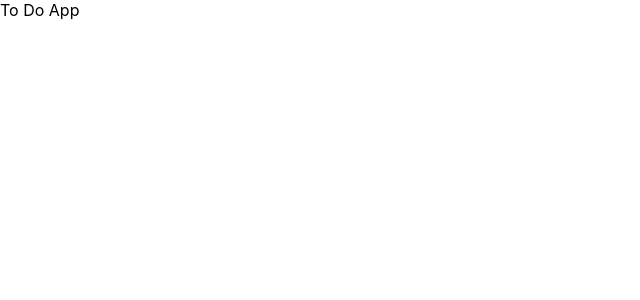
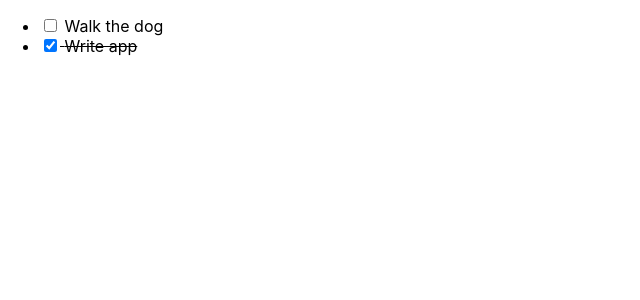
Before and after one commit to DrewBradley/typescript-ideabox, a React (Create React App) app: page / in a window 1280 px wide. Shown: the top 300 px of the page, without its empty margins (0-640 px from the left). Built offline with nearby package versions, Linux system fonts and the light colour scheme.

Commit message:
Add useState to toggle card items.

```diff
--- a/src/components/App.tsx
+++ b/src/components/App.tsx
@@ -1,9 +1,27 @@
-import logo from './logo.svg';
+import React, { useState } from 'react';
+import { Card } from './Card'
 import './App.css';
 
+const initialTodos: Todo[] = [
+  {
+    text: 'Walk the dog',
+    complete: false,
+  },
+  {
+    text: 'Write app',
+    complete: true,
+  },
+];
+
 function App() {
+  const [todos, setTodos] = useState(initialTodos);
   return (
-    <>To Do App</>
+    <>
+    <ul>
+      <Card todo={todos[0]} />
+      <Card todo={todos[1]} />
+    </ul>
+    </>
   );
 }
 
--- /dev/null
+++ b/src/type.d.ts
@@ -0,0 +1,4 @@
+interface Todo {
+  text: string;
+  complete: boolean;
+}
```
